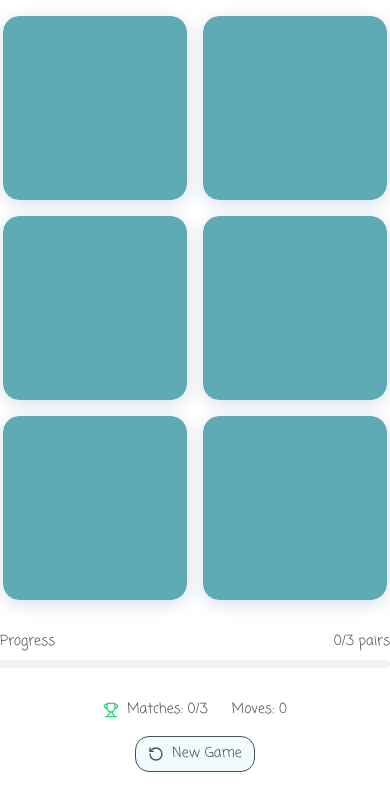
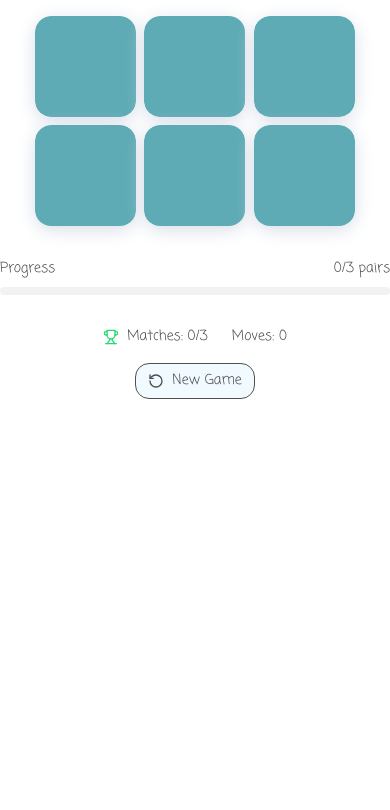
Before and after one commit to playmakessenseuk/phonics-match-play, a React (Vite) app: page / in a window 390 px wide. Shown: the top 810 px of the page. Built offline with nearby package versions, Linux system fonts and the light colour scheme; a web font is replaced by a local one.

Commit message:
Adjust game tile size for mobile

```diff
--- a/src/components/PhonicGame.tsx
+++ b/src/components/PhonicGame.tsx
@@ -139,11 +139,11 @@ export const PhonicGame = () => {
   return <div className="min-h-screen bg-white pb-4">
       {/* Game Grid */}
       <div className="max-w-4xl mx-auto pt-4">
-        <div className={cn("grid gap-4 justify-center",
-      // 3 rows of 2 cards on mobile, 2 rows of 3 cards on desktop
-      "grid-cols-2 sm:grid-cols-3",
-      // Maximum card sizes for different screens
-      "max-w-sm sm:max-w-lg mx-auto")}>
+        <div className={cn("grid gap-2 sm:gap-4 justify-center",
+      // 2 rows of 3 cards on mobile for better mobile experience
+      "grid-cols-3 sm:grid-cols-5",
+      // Smaller cards optimized for mobile
+      "max-w-xs sm:max-w-2xl mx-auto")}>
           {cards.map(card => <GameCard key={card.id} card={card} isFlipped={isCardFlipped(card)} isMatched={isCardMatched(card)} isDisabled={isProcessing} onClick={handleCardClick} />)}
         </div>
 
```
